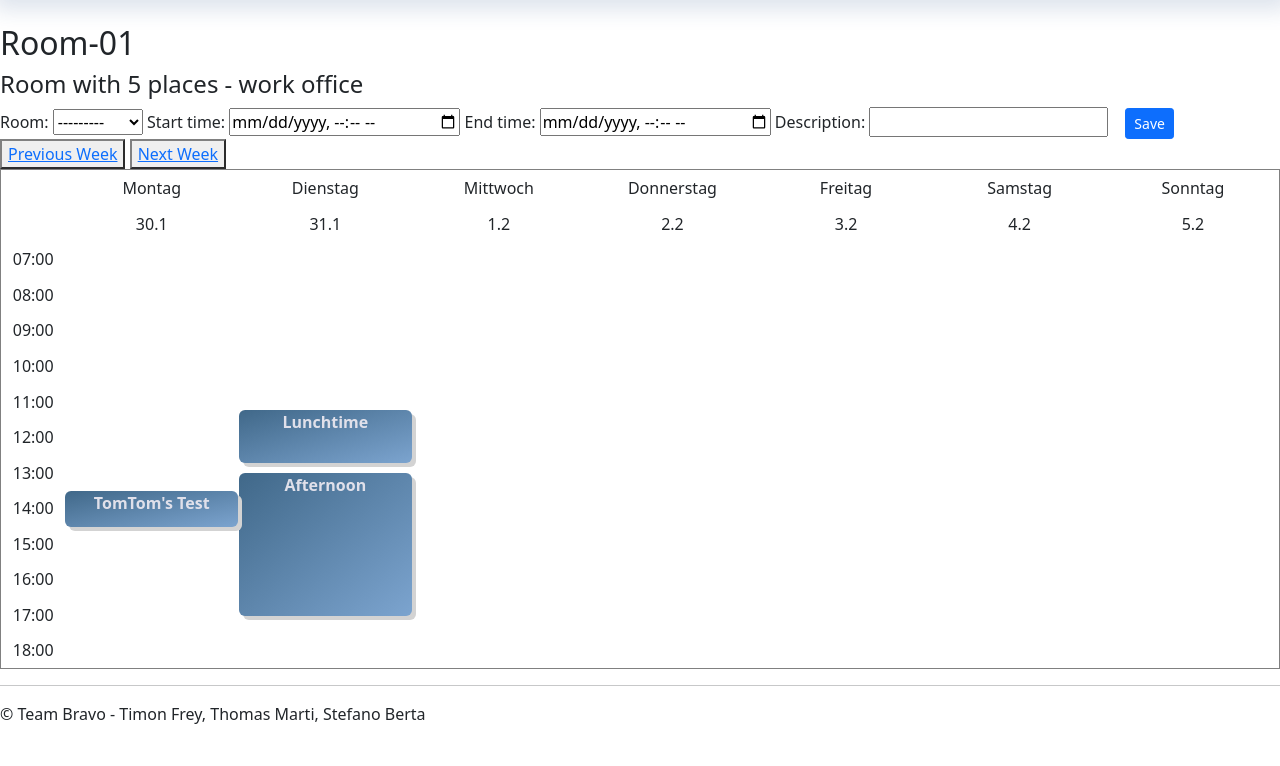
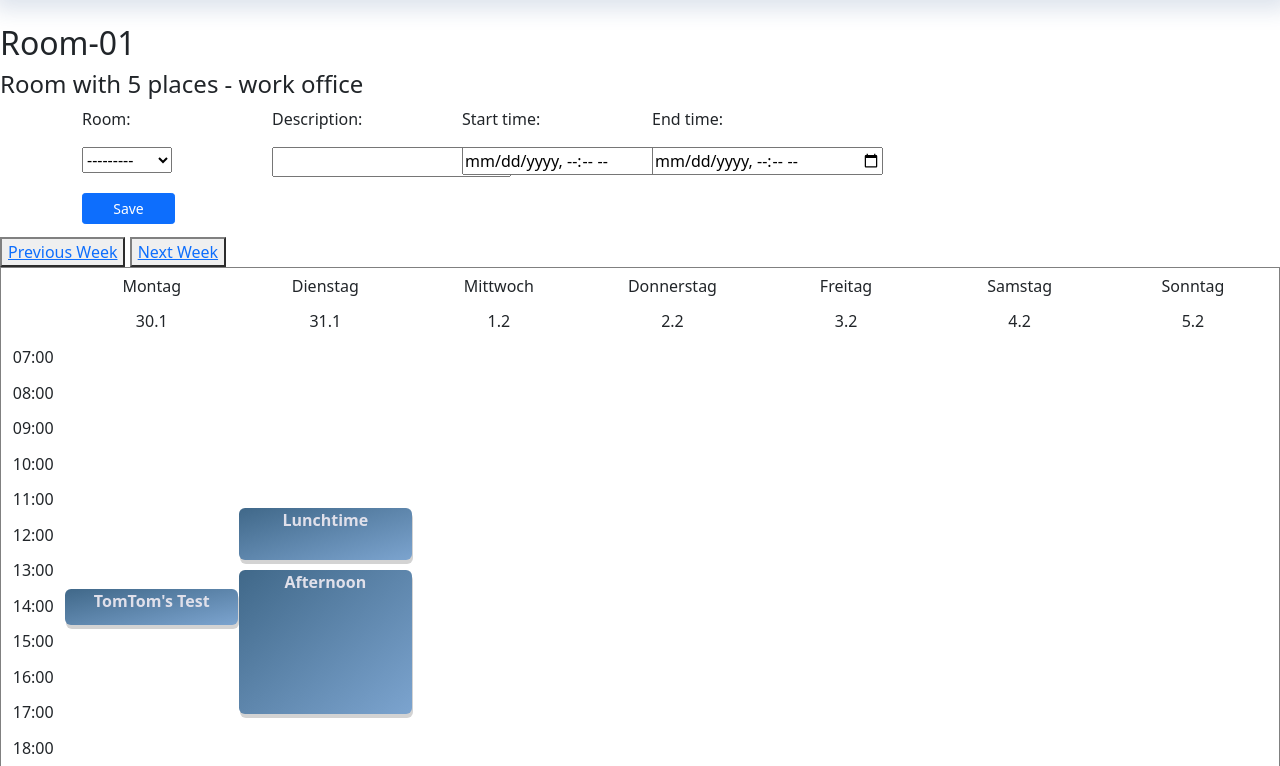
Before and after one commit to Timon-3/project-bravo, a Django app: page /room/4/ in a window 1280 px wide. Shown: the part 73-839 px from the top of the page. Before the commit the page ends 797 px from the top, so only its background shows below. Run offline with Django 4.2, Linux system fonts and the light colour scheme; a user stored in the database is signed in; data comes from the database, SQL or seed files in the repository; both versions use the stored data as it was after the commit; some libraries are stand-ins or nearby versions.

Commit message:
small layout upgrade css - 2

```diff
--- a/tst_room_booking/home/forms.py
+++ b/tst_room_booking/home/forms.py
@@ -23,7 +23,7 @@ class EventForm(forms.ModelForm):
         'start_time': DateInput(attrs={'type': 'datetime-local'}, format='%Y-%m-%dT%H:%M'),
         'end_time': DateInput(attrs={'type': 'datetime-local'}, format='%Y-%m-%dT%H:%M'),
         }
-        fields = ('room', 'start_time', 'end_time', 'description')
+        fields = ('room', 'description', 'start_time', 'end_time')
 
     def __init__(self, *args, **kwargs):
         super(EventForm, self).__init__(*args, **kwargs)
--- a/tst_room_booking/home/templates/home/room.html
+++ b/tst_room_booking/home/templates/home/room.html
@@ -6,15 +6,26 @@ Home
 <h2>{{ room.name }}</h2>
 <h4>Room with {{ room.capacity }} places - {{ room.description }}</h4>
 {% if request.user.is_authenticated %}
-    <form method="POST" class="post-form">{% csrf_token %}
-        {{ form }}
-        <button type="submit" class="btn btn-primary btn-sm" style="margin-left: 1%;">Save</button>
-    </form>
+<form method="POST">{% csrf_token %}
+    <div class="container">
+        <div class="row">
+            {% for field in form %}
+                <div class="col-12 col-sm-12 col-md-6 col-lg-2 col-xl-2">
+                    <p> {{ field.label_tag }} </p>
+                    <p> {{ field }} </p>
+                </div>
+            {% endfor %}
+            <div>
+                <button type="submit" class="col-1 col-sm-1 col-md-1 col-lg-1 col-xl-1 btn btn-primary btn-sm">Save</button>
+            </div>
+        </div>
+    </div>
+</form>
 {% endif %}
 {% if conflict %}
     <p class="alert alert-danger" role="alert">{{ conflict }}</p>
  {% endif %}
- <button type="button" style="border-color: gray">
+ <button type="button" style="border-color: gray; margin-top: 1%;">
     <a href="{% url 'room' room.id %}?{{ dect_cal }}">Previous Week</a>
 </button>
 <button type="button" style="border-color: gray">
--- a/tst_room_booking/home/utils.py
+++ b/tst_room_booking/home/utils.py
@@ -6,7 +6,9 @@ def formatevent(starttime, endtime, description):
     min = (starttime.minute)
     height = timediff * 100 + timediff//1*7
     top = (height - 100) / 2 + min/0.6
-    return f"<div style='font-weight: bold; color: rgb(224 224 234); position: relative; top: {top}%; height: {height}%; width: 100%; background-color:rgb(64 104 137);border-radius:6px;background-image: linear-gradient(to bottom right, rgb(64 104 137), rgb(124 164 207));box-shadow: 4px 4px lightgrey'>{description}</div>"
+    return f"""<div style='font-weight: bold; color: rgb(224 224 234); position: relative; top: {top}%; height: {height}%; width: 100%;
+            background-color:rgb(64 104 137);border-radius:6px;background-image: linear-gradient(to bottom right, rgb(64 104 137),
+            rgb(124 164 207));box-shadow: 1px 4px lightgrey;'>{description}</div>"""
 
 def formatrow(week, hour, room_id, monday, sunday, hidden_description):
     events = Event.objects.filter(start_time__hour=hour, room=room_id, start_time__gt=monday, start_time__lt=sunday)
```
Also changed, not shown: tst_room_booking/home/templates/home/search.html (+15 -2 lines), tst_room_booking/db.sqlite3.
